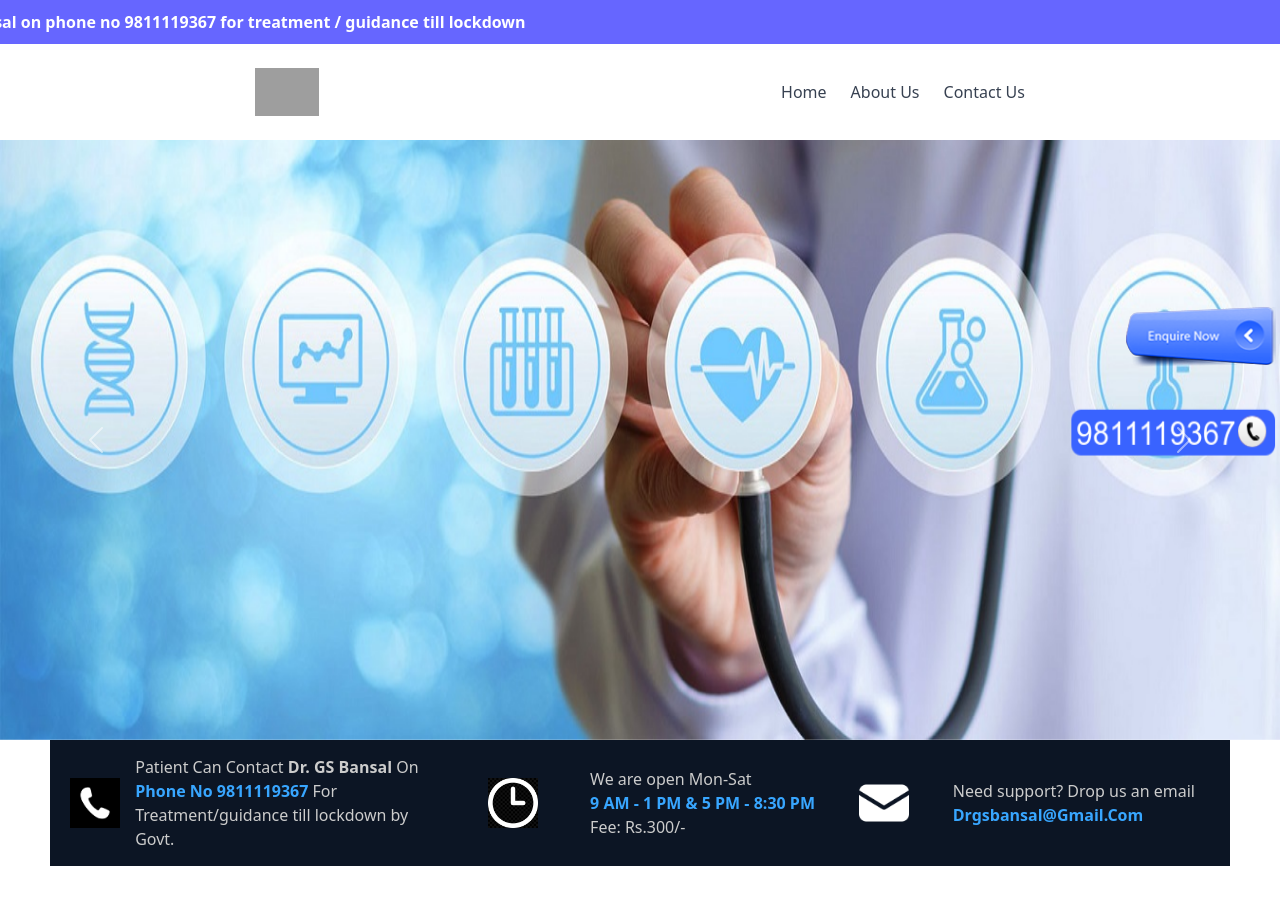
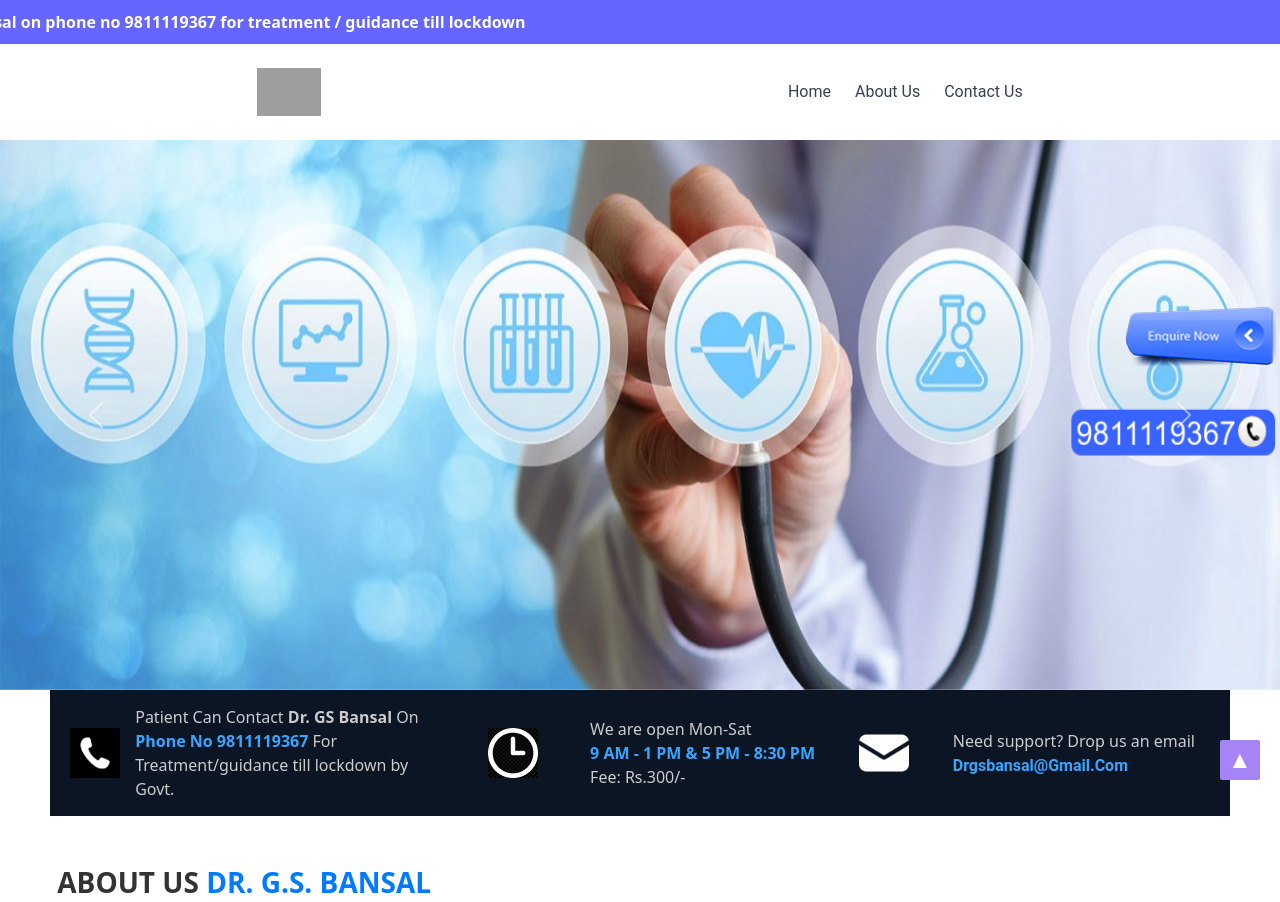
Before and after one commit to rupalisinghjava920/DoctorWebSite, a PHP site: page / in a window 1280 px wide. Shown: the top 902 px of the page. Run offline with PHP 8.4, Linux system fonts and the light colour scheme; some libraries are stand-ins or nearby versions; grey boxes are pictures that could not be loaded.

Commit message:
add icone

```diff
--- a/about.php
+++ b/about.php
@@ -200,6 +200,9 @@
     </footer>
 </section>
 
+
+<a href="#" class="scroll-to-top">&#9650;</a>
+
 <div class="container-1">
         <div class="col-md-6">
             <div class="top_quote hidden-sm">
--- a/contact.php
+++ b/contact.php
@@ -213,6 +213,9 @@ if(isset($_POST['doctors'])){
     </footer>
 </section>
 
+
+<a href="#" class="scroll-to-top">&#9650;</a>
+
 <div class="container-1">
         <div class="col-md-6">
             <div class="top_quote hidden-sm">
--- a/css/style.css
+++ b/css/style.css
@@ -40,87 +40,6 @@
     }
 }
 
-
-/* .poster-container {
-    width: 100%;
-    display: flex;
-    justify-content: center;
-    align-items: center;
-    padding: 10px;
-}
-
-.poster {
-    display: flex;
-    justify-content: space-between;
-    align-items: center;
-    background-color:rgb(52, 43, 67);
-    color: white;
-    padding: 20px;
-    border-radius: 8px;
-    max-width: 90%;
-    height: 100px;
-    text-align: center;
-    gap: 20px;
-    flex-wrap: wrap;
-}
-
-.info-box {
-    display: flex;
-    align-items: center;
-    gap: 15px;
-    flex: 1;
-    min-width: 280px;
-    justify-content: center;
-}
-
-.info-box img {
-    width: 40px;
-    height: auto;
-    filter: invert(1) brightness(1);
-    margin-right: 5px;
-
-}
-
-.info-text p {
-    margin: 3px 0;
-    font-size: 16px;
-}
-
-.p1 {
-    color:  #00aaff;
-    font-weight: bold;
-}
-
-.phone ,.email {
-    color: #00aaff;
-    font-weight: bold;
-    text-decoration: none;
-
-}
-
-
-.email:hover, .phone:hover {
-    text-decoration: underline;
-}
-
-@media screen and (max-width: 900px) {
-    .poster {
-        flex-direction: column;
-        align-items: center;
-        text-align: center;
-        padding: 15px;
-    }
-
-    .info-box {
-        flex-direction: column;
-        gap: 8px;
-        text-align: center;
-    }
-
-    .info-box img {
-        margin-right: 0;
-    }
-} */
 
 /* Container for info section */
 .info-section {
@@ -549,6 +468,7 @@ border: 1px solid blue;
 .footer_area .title {
     max-width: 900px;
     text-align: center;
+    margin-left: 20px;
     justify-content: start;
 }
 .footer_area .logo {
@@ -579,7 +499,7 @@ p {
 
 .footer_area .link li {
     margin: 10px 0;
-    margin-left: 120px;
+    margin-left: 100px;
     /* list-style-type: disc;  */
 }
 
@@ -588,6 +508,7 @@ p {
     color: #ddd;
     font-size: 16px;
     transition: color 0.3s;
+
 }
 
 
@@ -685,3 +606,68 @@ p {
         padding: 10px 0;
     }
 }
+
+.scrollUp{
+    background-color: #916dd3;
+    bottom: 0;
+    color: #fff;
+    font-size: 20px;
+    padding: 5px 10px;
+    right: 20px;
+}
+
+a{
+    transition: all 500ms ease 0s;
+    text-decoration: none;
+    outline: none;
+    font-family: 'Roboto',sans-serif;
+}
+
+/*scroll top buttom */
+/* #scrollToTopBtn {
+    position: fixed;
+    bottom: 20px;
+    right: 20px;
+    background-color: #a784f5;
+    color: white;
+    border: none;
+    border-radius: 5px;
+    width: 40px;
+    height: 40px;
+    font-size: 24px;
+    cursor: pointer;
+    display: none;
+    box-shadow: 0px 2px 5px rgba(0, 0, 0, 0.2);
+}
+
+#scrollToTopBtn:hover {
+    background-color: #8a65d0;
+} */
+
+
+.scroll-to-top {
+    position: fixed;
+    bottom: 20px;
+    right: 20px;
+    background-color: #a784f5;
+    color: white;
+    text-decoration: none;
+    font-size: 24px;
+    width: 40px;
+    height: 40px;
+    display: flex;
+    align-items: center;
+    justify-content: center;
+    border-radius: 2px;
+    /* opacity: 0; */
+    transition: opacity 0.3s ease-in-out;
+}
+
+
+html:has(body:not(:hover)) .scroll-to-top {
+    opacity: 0.5;
+}
+
+.scroll-to-top:hover {
+    background-color: #8a65d0;
+}
--- a/index.php
+++ b/index.php
@@ -6,6 +6,8 @@
     <title>dashboard Page</title>
     <link rel="stylesheet" href="css/style.css">
     <!-- Bootstrap CSS -->
+    <link href="https://cdnjs.cloudflare.com/ajax/libs/font-awesome/6.0.0-beta3/css/all.min.css" rel="stylesheet">
+
     <link rel="stylesheet" href="https://cdnjs.cloudflare.com/ajax/libs/font-awesome/6.4.0/css/all.min.css">
     <link href="https://cdn.jsdelivr.net/npm/tailwindcss@2.2.19/dist/tailwind.min.css" rel="stylesheet">
     <link rel="stylesheet" href="https://cdnjs.cloudflare.com/ajax/libs/font-awesome/6.4.2/css/all.min.css">
@@ -77,24 +79,24 @@
     </nav>
 
 
-<div id="carouselExample" class="carousel slide" data-bs-ride="carousel">
+<div id="carouselExample" class="carousel slide" data-bs-ride="carousel" id="top">
     <div class="carousel-inner">
         <div class="carousel-item active">
-            <img src="images/doctor1.png"  alt="Slide 1" style="height: 600px; width: 1540px;" >
+            <img src="images/doctor1.png"  alt="Slide 1" style="height: 550px; width: 1540px;" >
         </div>
         <div class="carousel-item">
-            <img src="images/doctor2.png"  alt="Slide 2" style="height: 600px; width: 1540px;" >
+            <img src="images/doctor2.png"  alt="Slide 2" style="height: 550px; width: 1540px;" >
         </div>
         <div class="carousel-item">
-            <img src="images/doctor3.png"  alt="Slide 3" style="height: 600px; width: 1540px;" >
+            <img src="images/doctor3.png"  alt="Slide 3" style="height: 550px; width: 1540px;" >
         </div>
-        <div>
+        <!-- <div> -->
 
         <div class="carousel-item">
-            <img src="images/doctor4.png"  alt="Slide 4" style="height: 600px; width: 1540px;" >
+            <img src="images/doctor4.png"  alt="Slide 4" style="height: 550px; width: 1540px;" >
         </div>
         <div class="carousel-item">
-            <img src="images/doctor5.png"  alt="Slide 5" style="height: 600px; width: 1540px;" >
+            <img src="images/doctor5.png"  alt="Slide 5" style="height: 550px; width: 1540px;" >
         </div>
     </div>
 
@@ -559,6 +561,11 @@
     </footer>
 </section>
 
+
+<a href="#" class="scroll-to-top">&#9650;</a>
+
+
+
 <div class="container-1">
         <div class="col-md-6">
             <div class="top_quote hidden-sm">
@@ -575,5 +582,7 @@
             </div>
         </div>
 </div>
+
+
 </body>
 </html>
```
